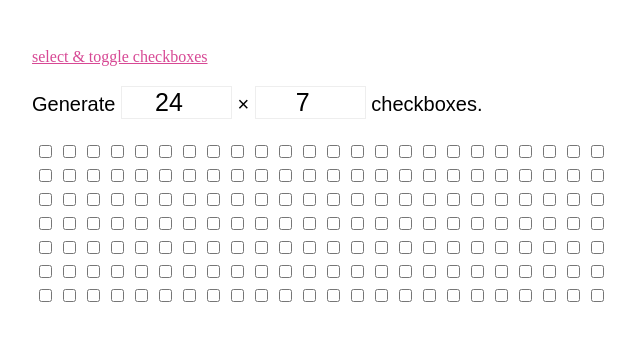
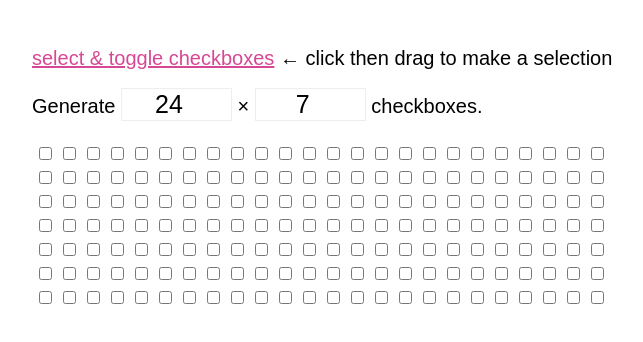
Before and after one commit to k-u/visDOMSelect, a plain HTML site: page examples/checkboxToggle/index.html in a window 1280 px wide. Shown: the whole page, without its empty margins (32-675 px from the left). Drawn offline with Linux system fonts and the light colour scheme.

Commit message:
bookmarklet now loaded from file

```diff
--- /dev/null
+++ b/examples/checkboxToggle/checkboxToggle.min.js
@@ -0,0 +1,3 @@
+(function(f){var h=document.documentElement,g=document.getElementsByTagName("input");function k(c){a.a=c.pageX;a.b=c.pageY;b.style.width=Math.abs(a.x-a.a)+"px";b.style.height=Math.abs(a.y-a.b)+"px";b.style.left=Math.min(a.x,a.a)+"px";b.style.top=Math.min(a.y,a.b)+"px"}function l(){var d,e;a.x<a.a&&(a.x=a.a+(a.a=a.x,0));a.y<a.b&&(a.y=a.b+(a.b=a.y,0));for(d=0;d<g.length;d++)(e=g[d].getBoundingClientRect())&&a.a<=e.right+(window.pageXOffset||c.scrollLeft)&&a.x>=e.left+(window.pageXOffset||c.scrollLeft)&&
+a.b<=e.bottom+(window.pageYOffset||c.scrollTop)&&a.y>=e.top+(window.pageYOffset||c.scrollTop)&&f(g[d]);b.parentElement.removeChild(b);b=null;c.style.cursor="default";c.removeEventListener("mousemove",k);c.removeEventListener("mouseup",l)}function m(d){d.preventDefault();a.x=d.pageX;a.y=d.pageY;b=document.createElement("div");b.style.position="absolute";b.style.border="1px solid pink";b.style.background="rgba(255, 192, 203, 0.25)";b.style.zIndex=555;b.style.left=a.x+"px";b.style.top=a.y+"px";c.appendChild(b);
+c.style.cursor="crosshair";c.addEventListener("mousemove",k);c.addEventListener("mouseup",l);c.removeEventListener("mousedown",m)}var a={x:-1,y:-1},b=null,c=h;h.addEventListener("mousedown",m)})(function(f){f.checked^=1});
--- a/examples/checkboxToggle/index.html
+++ b/examples/checkboxToggle/index.html
@@ -20,7 +20,7 @@
     </style>
   </head>
   <body>
-    <a href='javascript:(function(f){var g=document.documentElement,h=document.getElementsByTagName("input");function k(c){a.x=c.pageX;a.y=c.pageY;null!==b&&(b.style.width=Math.abs(a.x-a.a)+"px",b.style.height=Math.abs(a.y-a.b)+"px",b.style.left=Math.min(a.x,a.a)+"px",b.style.top=Math.min(a.y,a.b)+"px")}function l(){if(null!==b){var d,e;a.x<a.a&&(a.x=a.a+(a.a=a.x,0));a.y<a.b&&(a.y=a.b+(a.b=a.y,0));for(d=0;d<h.length;d++)(e=h[d].getBoundingClientRect())&&a.a<=e.right+(window.pageXOffset||c.scrollLeft)&&a.x>=e.left+(window.pageXOffset||c.scrollLeft)&&a.b<=e.bottom+(window.pageYOffset||c.scrollTop)&&a.y>=e.top+(window.pageYOffset||c.scrollTop)&&f(h[d]);b.parentElement.removeChild(b);b=null;c.style.cursor="default";c.removeEventListener("mousemove",k);c.removeEventListener("click",l)}else 0<a.x&&0<a.y&&(a.a=a.x,a.b=a.y,b=document.createElement("div"),b.style.position="absolute",b.style.border="1px solid pink",b.style.background="rgba(255, 192, 203, 0.25)",b.style.zIndex=555,b.style.left=a.x+"px",b.style.top=a.y+"px",c.appendChild(b),c.style.cursor="crosshair")}var a={x:-1,y:-1},b=null,c=g;g.addEventListener("mousemove",k);g.addEventListener("click",l)})(function(f){f.checked^=1});'>select &amp; toggle checkboxes</a>
+    <p id="bookmarklet"></p>
     <p>
       Generate
       <input id="w" type="number" min="1" max="8192" value="24">
@@ -30,5 +30,22 @@
     </p>
     <div id="table"></div>
     <script src="main.js"></script>
+    <script>
+    var xhr = new XMLHttpRequest();
+    xhr.open('GET', 'checkboxToggle.min.js', true);
+    xhr.send();
+    xhr.onload = function() {
+      if ((xhr.status >= 200 && xhr.status < 300)
+      || xhr.status === 304
+      || window.location.protocol === 'file:') {
+        var b = document.getElementById('bookmarklet');
+        var a = document.createElement('a');
+        a.href = 'javascript:' + xhr.responseText;
+        a.textContent = 'select & toggle checkboxes';
+        b.appendChild(a);
+        b.insertAdjacentHTML('beforeend', ' ← click then drag to make a selection');
+      }
+    };
+    </script>
   </body>
 </html>
```
